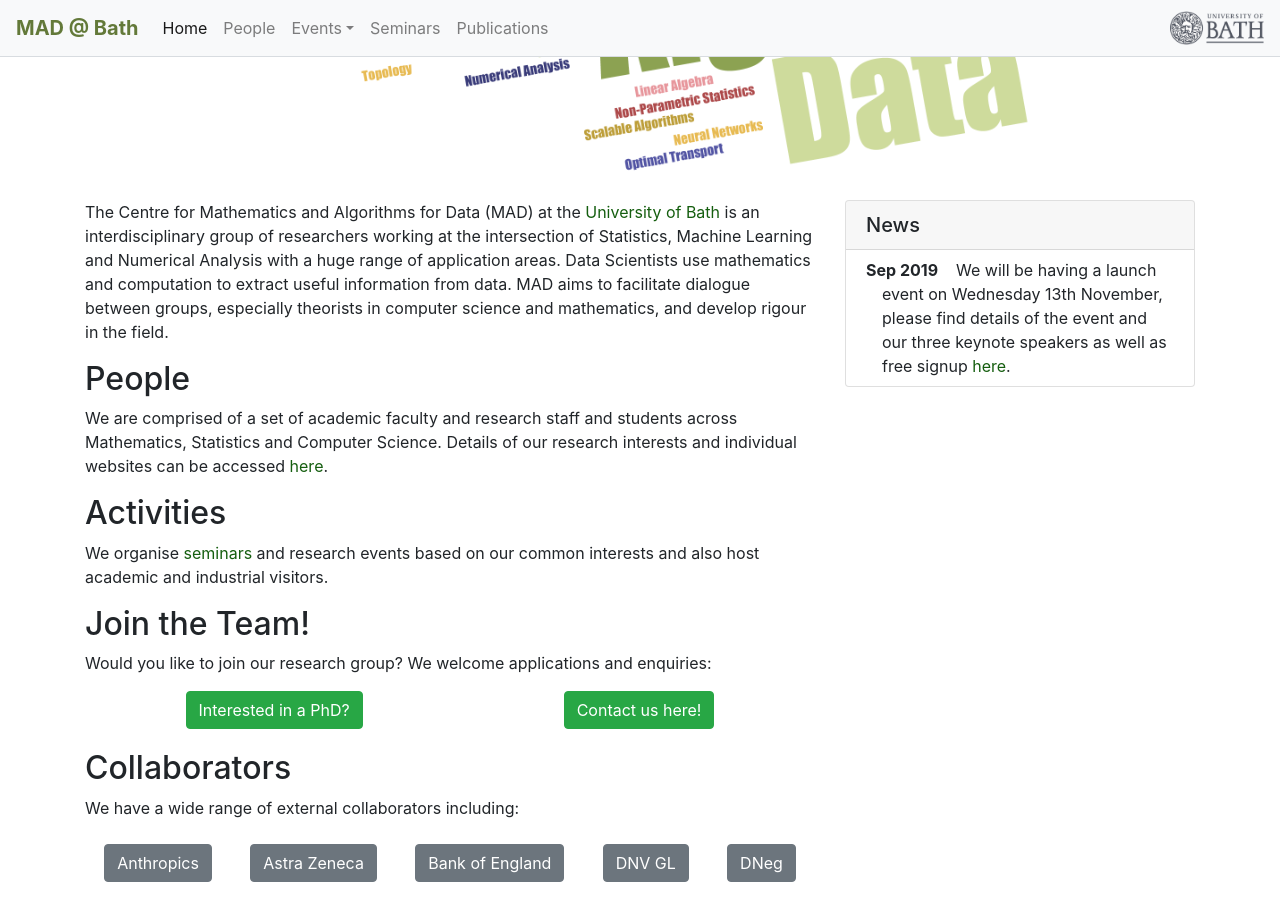
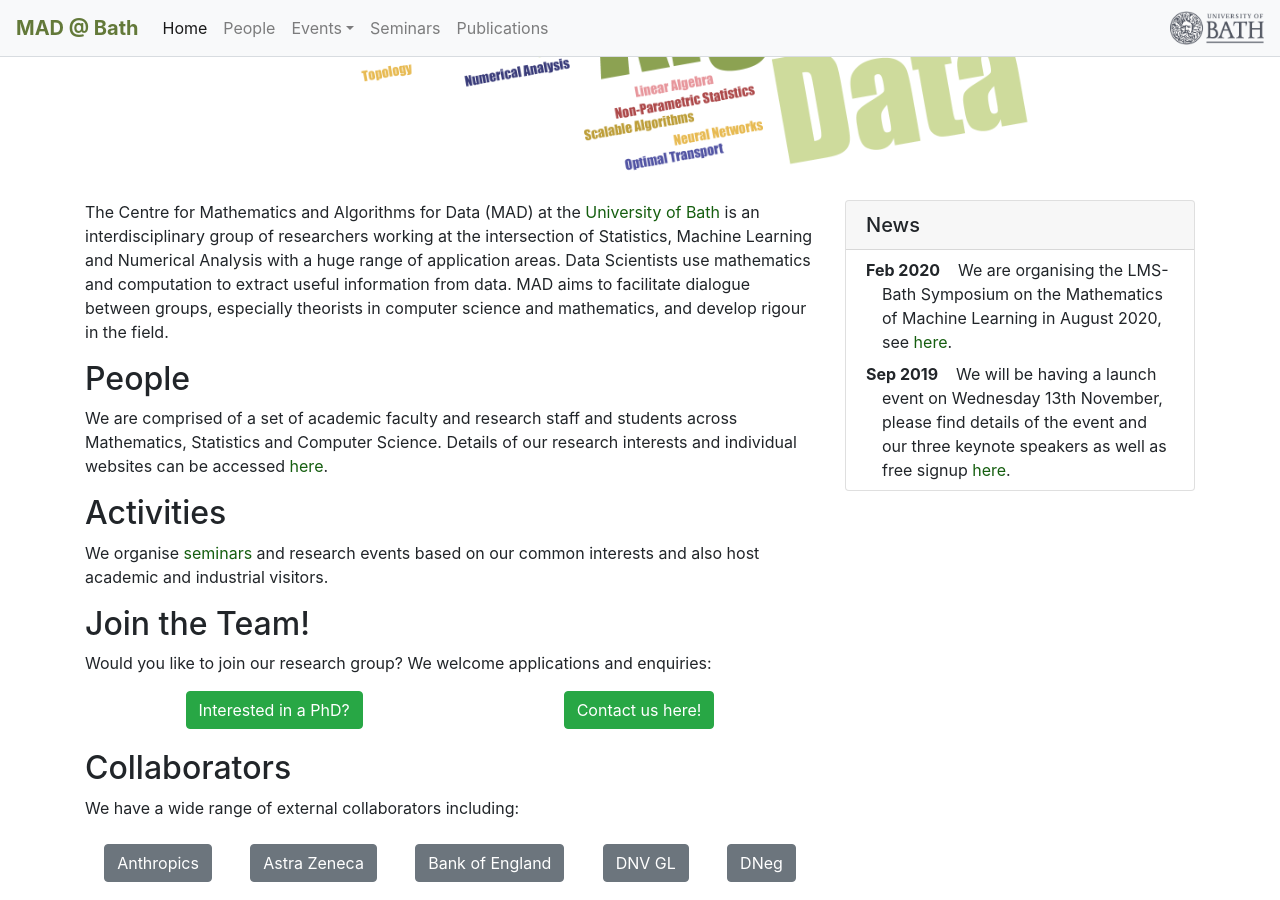
Before and after one commit to mathematics-and-algorithms-for-data/mathematics-and-algorithms-for-data.github.io, a Jekyll site: the page built from index.md, in a window 1280 px wide and 900 px high, scrolled down 518 px. Built offline with Jekyll 4.4.1, drawn with Linux system fonts in a browser that asks for light colours; nearby versions of some CDN libraries.

Commit message:
News: add bath-lms symposium

```diff
--- a/_data/news.yml
+++ b/_data/news.yml
@@ -2,3 +2,6 @@ items:
   - date: "2019-09-01"
     text: "We will be having a launch event on Wednesday 13th November, please find details of the event and our three keynote speakers as well as free signup [here](__/events/launch_event/)."
     critical: true
+  - date: "2020-02-11"
+    text: "We are organising the LMS-Bath Symposium on the Mathematics of Machine Learning in August 2020, see [here](https://mathml2020.github.io/)."
+    critical: true
```
